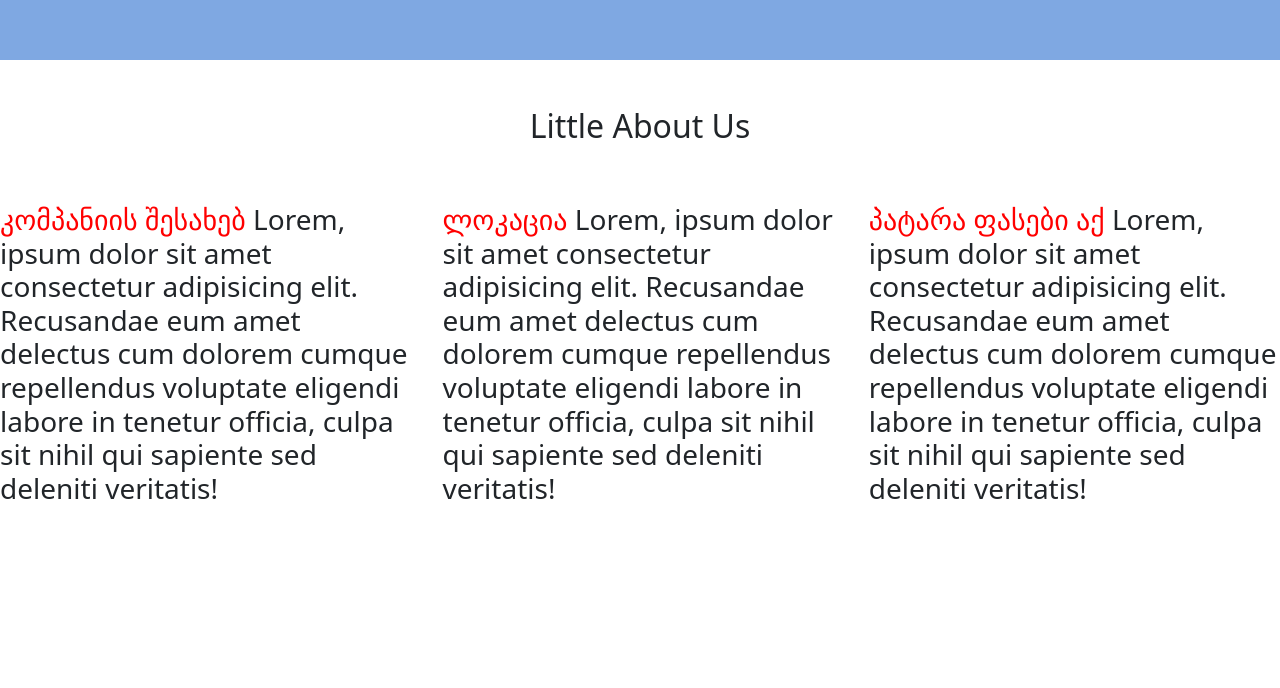
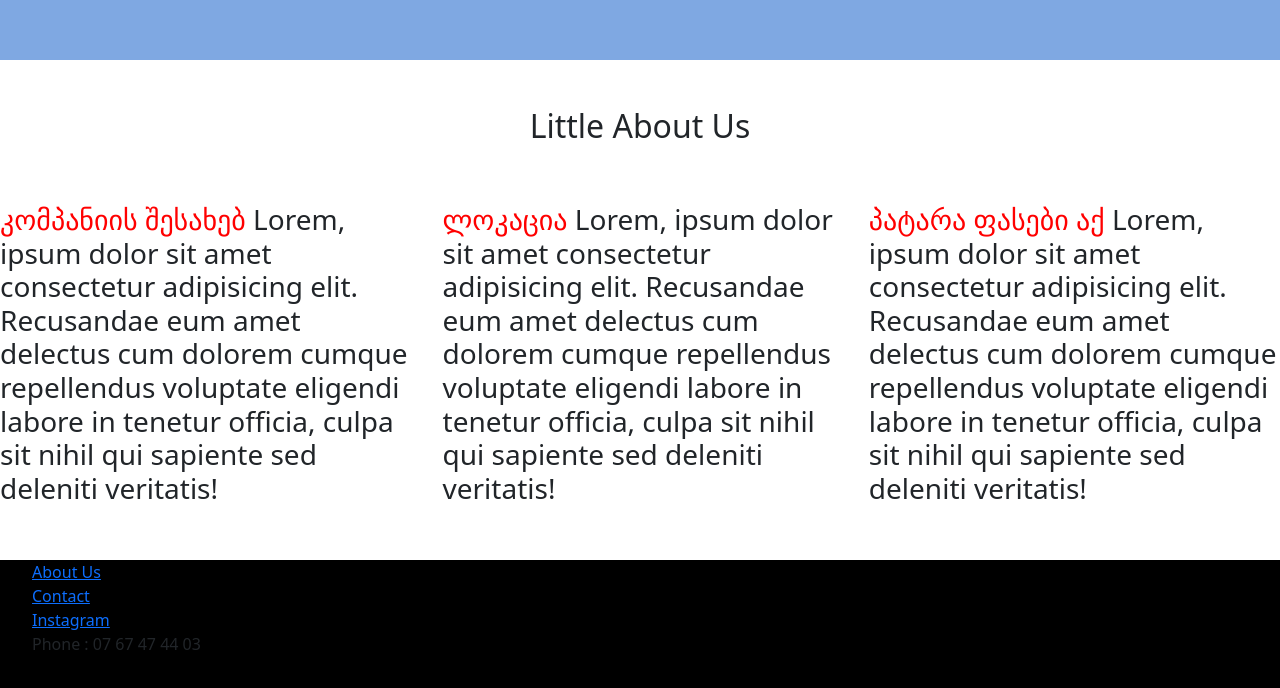
Before and after one commit to Luka288/efe-clean, an Angular app: page / in a window 1280 px wide. Shown: the part 615-1303 px from the top of the page. Before the commit the page ends 1175 px from the top, so only its background shows below. Built offline with nearby package versions, Linux system fonts and the light colour scheme.

Commit message:
Footer, conact-page
added contact page
started working on footer

```diff
--- a/src/app/app.component.html
+++ b/src/app/app.component.html
@@ -1,4 +1,3 @@
-<link rel="icon" type="image/jpeg" href="features/shared/images/efeLogo.jpg" />
 <header>
   <nav class="navbar navbar-expand-lg">
     <div class="container-fluid">
@@ -29,4 +28,4 @@
   <!-- <router-outlet></router-outlet> -->
   <app-main></app-main>
 </main>
-<!-- <app-footer></app-footer> -->
+<app-footer></app-footer>
--- /dev/null
+++ b/src/app/features/contact-page/contact-page.component.html
@@ -0,0 +1,3 @@
+<main>
+  <section class="formSection"></section>
+</main>
--- a/src/app/features/footer/footer.component.html
+++ b/src/app/features/footer/footer.component.html
@@ -1 +1,18 @@
-<footer></footer>
+<footer>
+  <section class="text">
+    <ul>
+      <li>
+        <a href="#about"> About Us </a>
+      </li>
+      <li>
+        <a href="">Contact</a>
+      </li>
+      <li>
+        <a href="">Instagram</a>
+      </li>
+      <li>
+        <p>Phone : 07 67 47 44 03</p>
+      </li>
+    </ul>
+  </section>
+</footer>
--- a/src/app/features/footer/footer.component.scss
+++ b/src/app/features/footer/footer.component.scss
@@ -2,4 +2,12 @@ footer {
   width: 100%;
   height: 300px;
   background-color: black;
+
+  .text {
+    ul {
+      li {
+        list-style: none;
+      }
+    }
+  }
 }
```
Also changed, not shown: src/app/features/contact-page/contact-page.component.ts (added, +12 -0 lines), src/app/features/contact-page/contact-page.component.scss (added), 1 other file (tests, documents, lock files or other folders).
